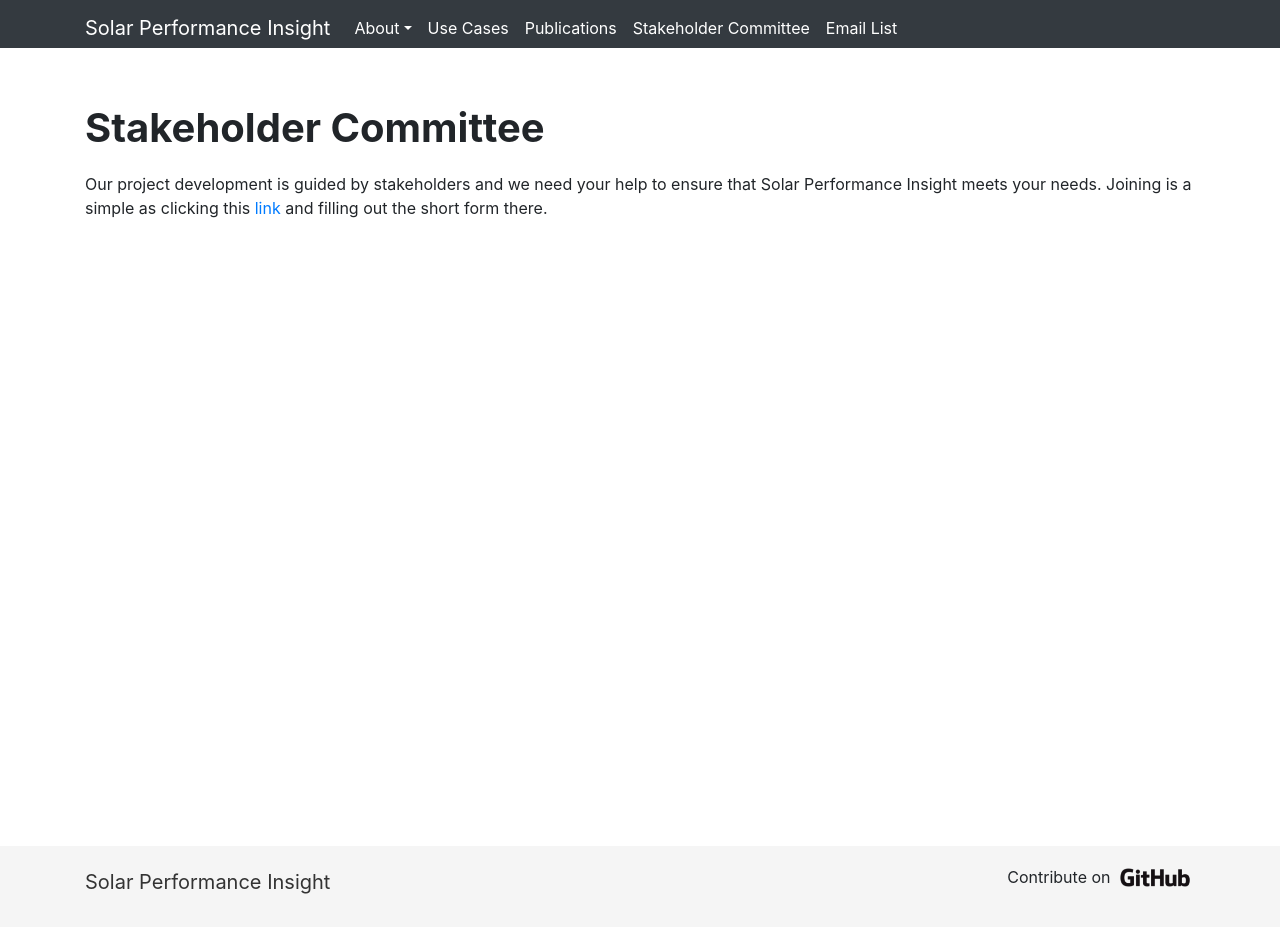
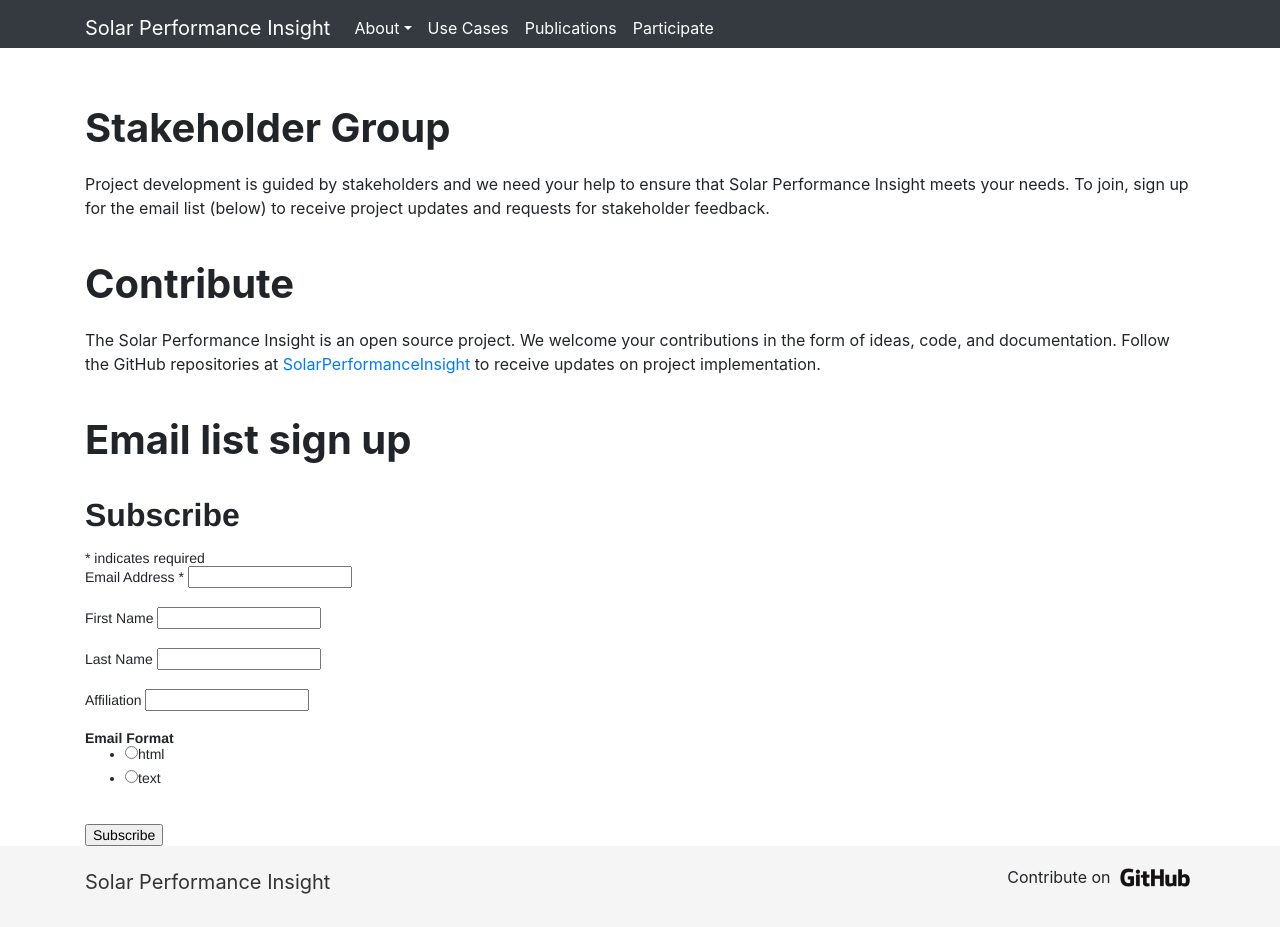
Before and after one commit to SolarPerformanceInsight/SolarPerformanceInsight.github.io, a Jekyll site: the page built from stakeholdercommittee.md, in a window 1280 px wide and 927 px high. Built offline with Jekyll 4.4.1, drawn with Linux system fonts in a browser that asks for light colours; comment, search, counter and statistics services are not loaded.

Commit message:
Consolidate stakeholder and email pages (#18)
* correct Amicus

* combine email and stakeholder pages

* remove Email list from main menu

```diff
--- a/_data/navigation.yml
+++ b/_data/navigation.yml
@@ -13,8 +13,5 @@
 - name: Publications
   link: /publications/
 
-- name: Stakeholder Committee
+- name: Participate
   link: /stakeholdercommittee/
-
-- name: Email List
-  link: /emaillist/
--- a/stakeholdercommittee.md
+++ b/stakeholdercommittee.md
@@ -1,10 +1,20 @@
 ---
 layout: base
 permalink: /stakeholdercommittee/
-title: Stakeholder Committee
+title: How to Participate
 ---
 
-# Stakeholder Committee
+# Stakeholder Group
 
-Our project development is guided by stakeholders and we need your help to ensure that Solar Performance Insight meets your needs.
-Joining is a simple as clicking this [link](/emaillist) and filling out the short form there.
+Project development is guided by stakeholders and we need your help to ensure that Solar Performance Insight
+meets your needs. To join, sign up for the email list (below) to receive project updates and requests for stakeholder feedback.
+
+# Contribute
+
+The Solar Performance Insight is an open source project. We welcome your contributions in the form of ideas, code, and documentation.
+Follow the GitHub repositories at [SolarPerformanceInsight](https://github.com/SolarPerformanceInsight) to receive updates on
+project implementation.
+
+# Email list sign up
+
+{% include mailchimp.html %}
```
Also changed, not shown: contribute.md (+3 -1 lines), index.md (+1 -1 lines).
